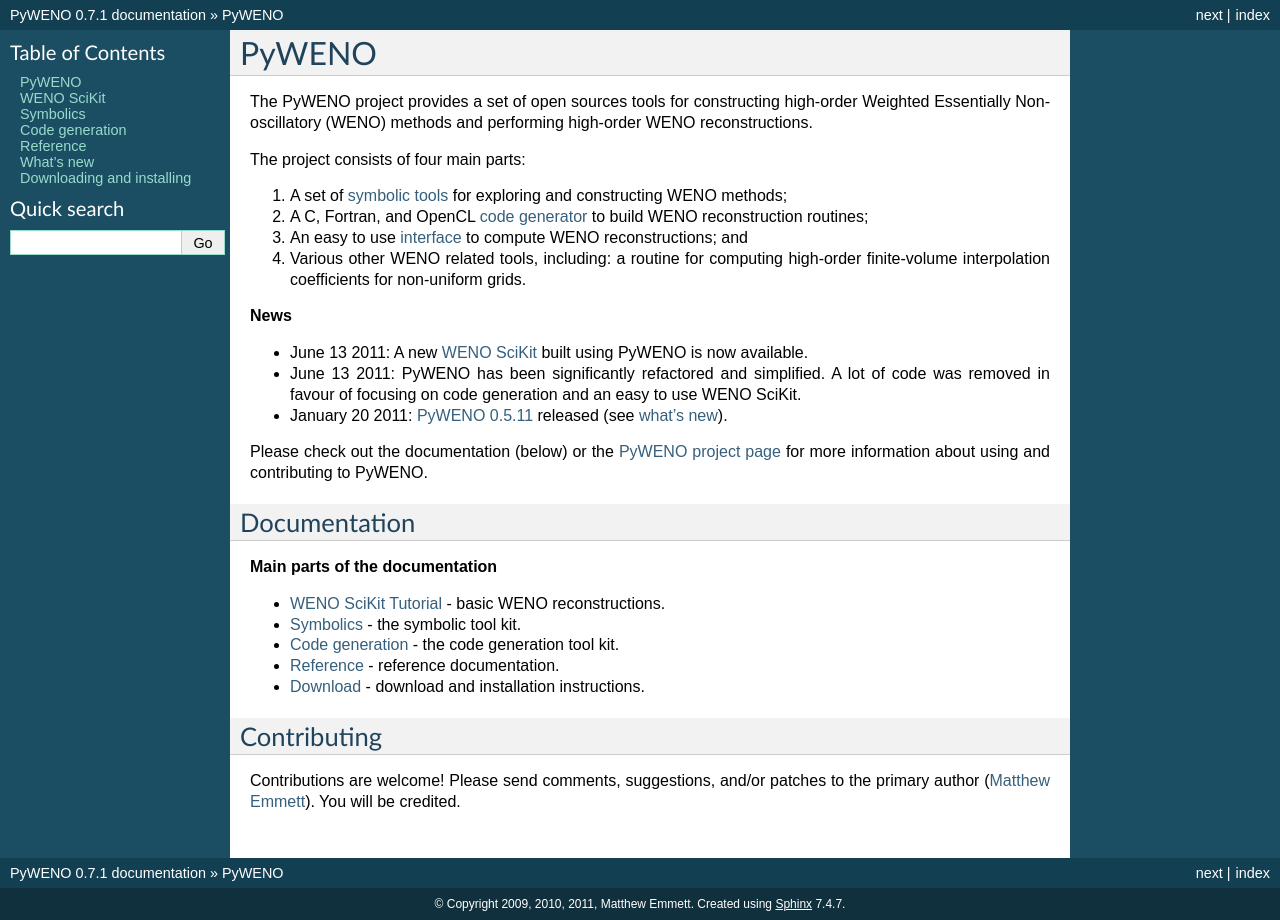
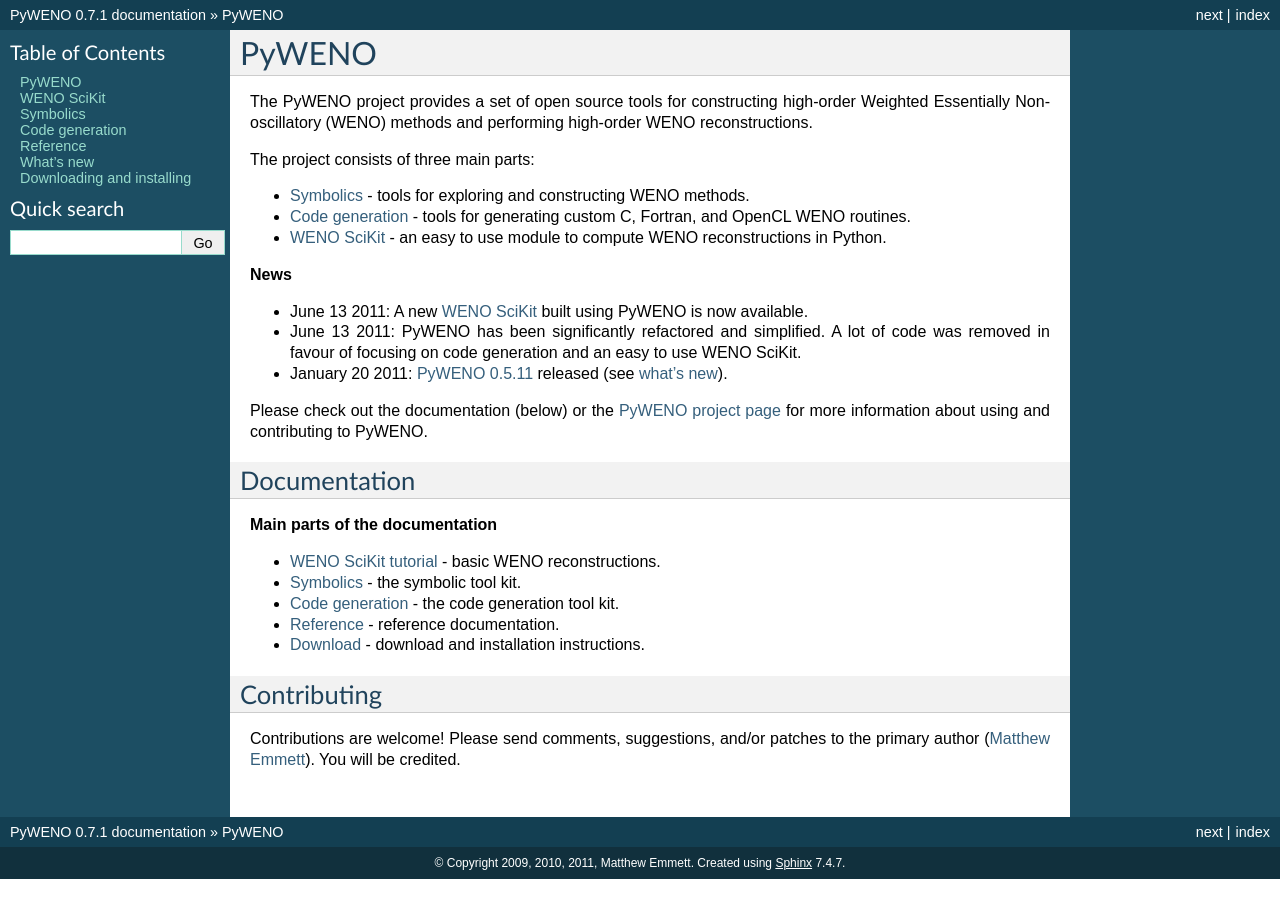
Before and after one commit to memmett/PyWENO, a Sphinx documentation site: the page built from docs/index.rst, in a window 1280 px wide. Built offline with Sphinx 7.4.7, drawn with Linux system fonts in a browser that asks for light colours; formulas are drawn with MathJax 3; the version number is read from the project's files by our own code.

Commit message:
DOCS: Update docs.

```diff
--- a/docs/index.rst
+++ b/docs/index.rst
@@ -1,24 +1,20 @@
 PyWENO
 ======
 
-The PyWENO project provides a set of open sources tools for
+The PyWENO project provides a set of open source tools for
 constructing high-order Weighted Essentially Non-oscillatory (WENO)
 methods and performing high-order WENO reconstructions.
 
-The project consists of four main parts:
+The project consists of three main parts:
 
-#. A set of :doc:`symbolic tools <symbolic>` for exploring and
-   constructing WENO methods;
+* :doc:`Symbolics <symbolic>` - tools for exploring and constructing
+  WENO methods.
 
-#. A C, Fortran, and OpenCL :doc:`code generator <codegen>` to build WENO
-   reconstruction routines;
+* :doc:`Code generation <codegen>` - tools for generating custom C, Fortran,
+  and OpenCL WENO routines.
 
-#. An easy to use :doc:`interface <tutorial>` to compute WENO
-   reconstructions; and
-
-#. Various other WENO related tools, including: a routine for
-   computing high-order finite-volume interpolation coefficients for
-   non-uniform grids.
+* :doc:`WENO SciKit <tutorial>` - an easy to use module to compute
+  WENO reconstructions in Python.
 
 **News**
 
@@ -37,7 +33,7 @@
 
 **Main parts of the documentation**
 
-* :doc:`WENO SciKit Tutorial <tutorial>` - basic WENO reconstructions.
+* :doc:`WENO SciKit tutorial <tutorial>` - basic WENO reconstructions.
 * :doc:`Symbolics <symbolic>` - the symbolic tool kit.
 * :doc:`Code generation <codegen>` - the code generation tool kit.
 * :doc:`Reference <reference>` - reference documentation.
```
Also changed, not shown: docs/reference.rst (+16 -14 lines).
